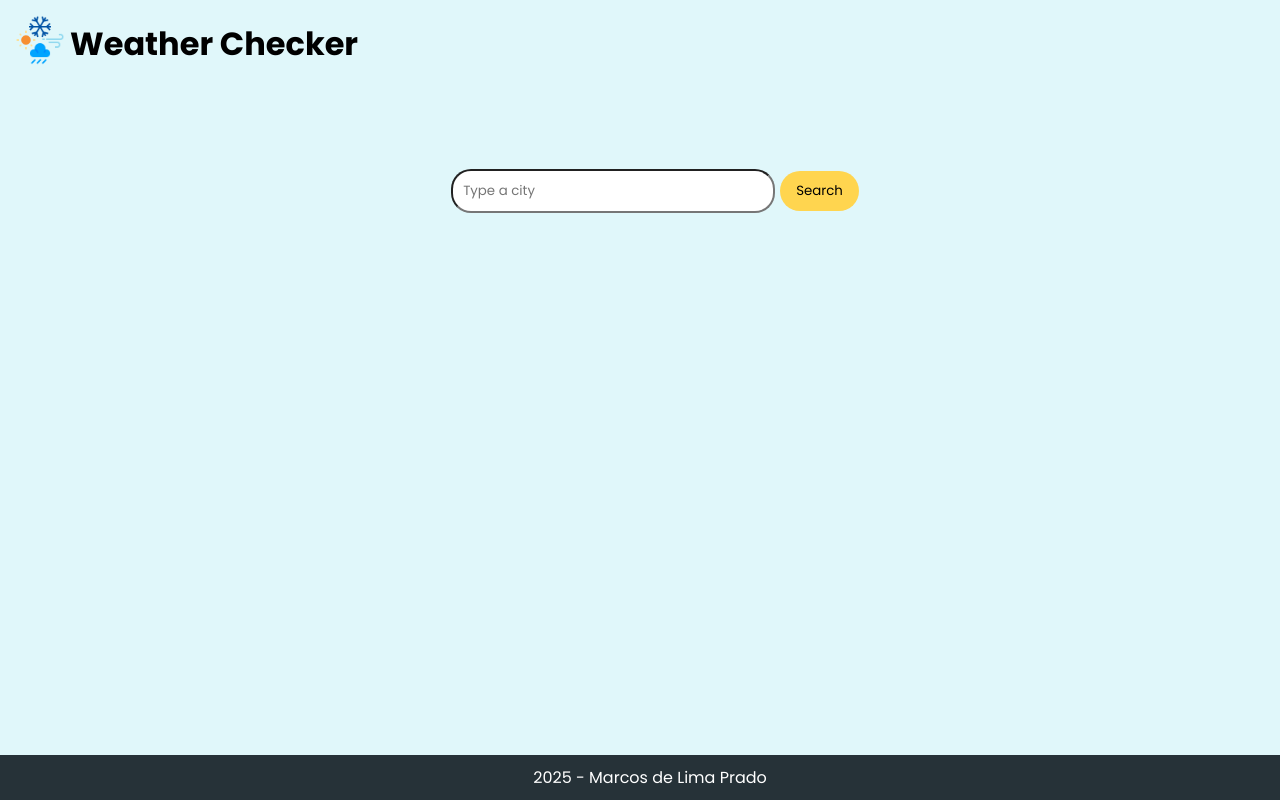
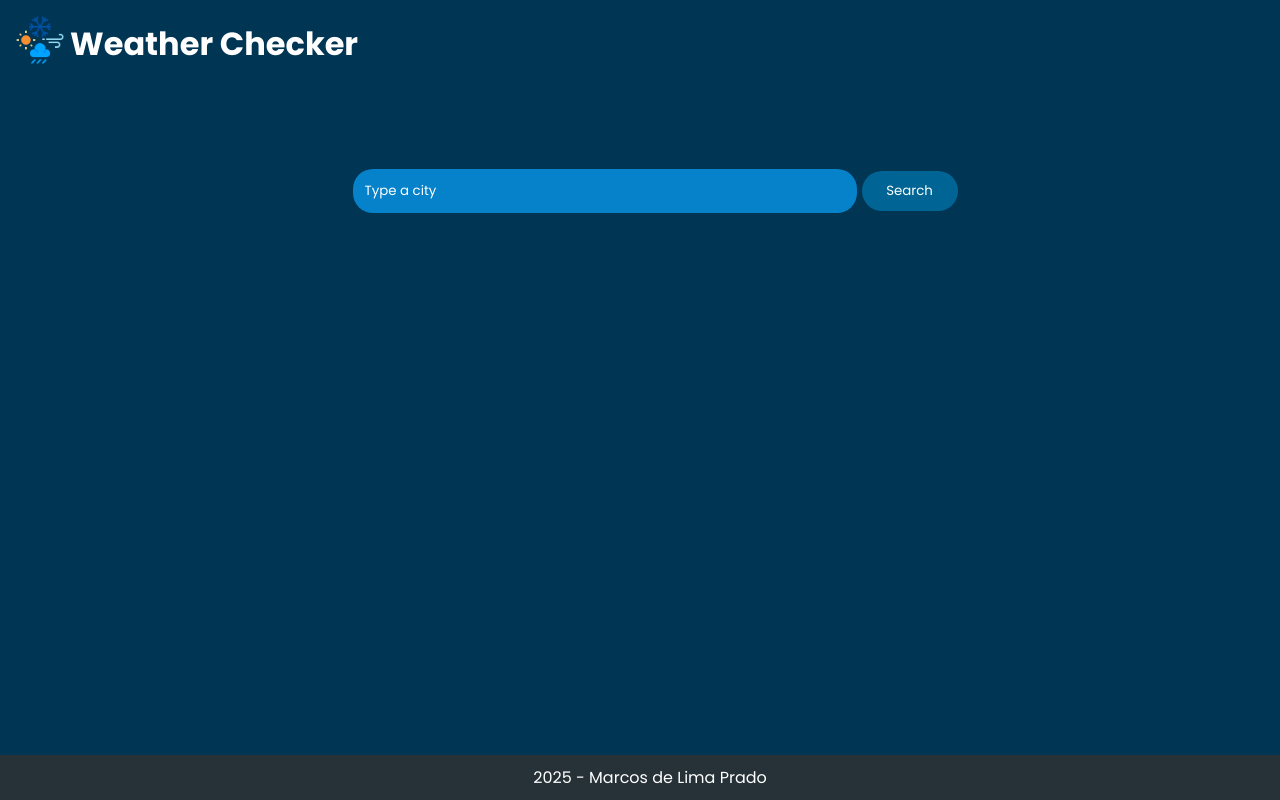
Before and after one commit to marcoslprado/weather-checker, a React (Vite) app: page / in a window 1280 px wide. Built offline with nearby package versions, Linux system fonts and the light colour scheme; no server answers.

Commit message:
feat: implements a color palette

```diff
--- a/src/components/Weather/Weather.css
+++ b/src/components/Weather/Weather.css
@@ -9,10 +9,24 @@
     left: 0;
     width: 100%;
     height: 100vh;
-    background-color: #E0F7FA;
+    background-color: #003554;
     gap: 6rem;
 }
 
 header {
     display: flex;
 }
+
+input::placeholder {
+    color: #FFFFFF;
+    opacity: 1
+  }
+
+button:hover {
+    background-color: #004d6a;
+    box-shadow: 0 4px 10px rgba(0, 0, 0, 0.2);
+  }
+
+  button:active {
+    transform: scale(0.95);
+  }
--- a/src/components/Weather/index.tsx
+++ b/src/components/Weather/index.tsx
@@ -101,7 +101,7 @@ export default function Weather() {
     <div className="weather">
       <header style={{width: '100%', display: 'flex', justifyContent: 'start'}}>
         <img src="src\assets\weather-color.png" style={{height: '50px', marginBottom: '5px'}}></img>
-        <h1 style={{ margin: '5px' }}>Weather Checker</h1>
+        <h1 style={{ margin: '5px', color: '#FFFFFF' }}>Weather Checker</h1>
       </header>
 
       <form onSubmit={fetchWeather}>
@@ -110,12 +110,12 @@ export default function Weather() {
             placeholder="Type a city"
             value={city}
             onChange={handleCityValue}
-            style={{borderRadius: 20, padding: '10px', width: '300px', marginRight: '5px'}}
+            style={{borderRadius: 20, padding: '10px', width: '30rem', marginRight: '5px', backgroundColor: '#0582ca', color: '#FFFFFF', border: '2px solid transparent', outline: '0'}}
           />
           <button
             type="submit"
             disabled={loading}
-            style={{ padding: "10px 16px", borderRadius: 20, backgroundColor: '#FFD54F', border: 'none' }}
+            style={{ padding: "10px 16px", borderRadius: 20, backgroundColor: '#006494', border: 'none', color: '#FFFFFF', transition: 'background-color 0.3s ease', cursor: 'pointer', width: '6rem'}}
           >
             {loading ? "Searching..." : "Search"}
           </button>
@@ -126,7 +126,7 @@ export default function Weather() {
       )}
 
       {weather && (
-          <div className="result" style={{border: '3px solid black', borderRadius: '30px', height: '20rem', width: '22rem', padding: '2rem', margin: '2rem'}}>
+          <div className="result" style={{borderRadius: '30px', height: '20rem', width: '22rem', padding: '2rem', margin: '2rem', backgroundColor: '#FFFFFF'}}>
             <h2>{weather.name}, {weather.sys?.country}</h2>
             <div className="main-data" style={{display: 'flex', alignItems: 'center', gap: '1rem', fontSize: '2.5rem'}}>
               <img src={manageImage(weather.weather[0].description)} style={{height: '100px'}}/>
```
